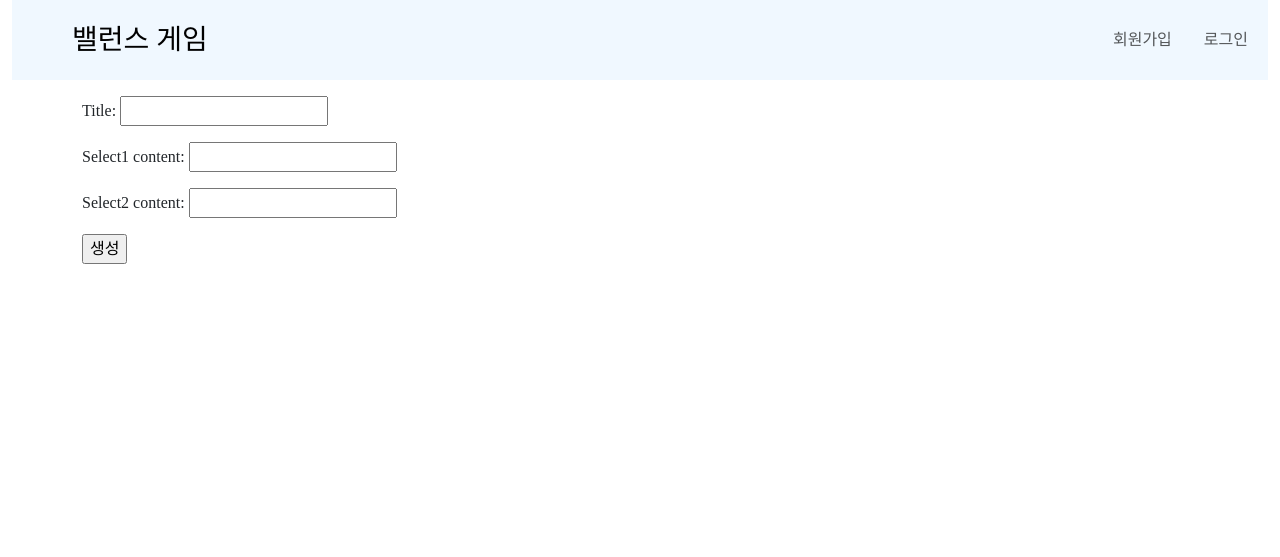
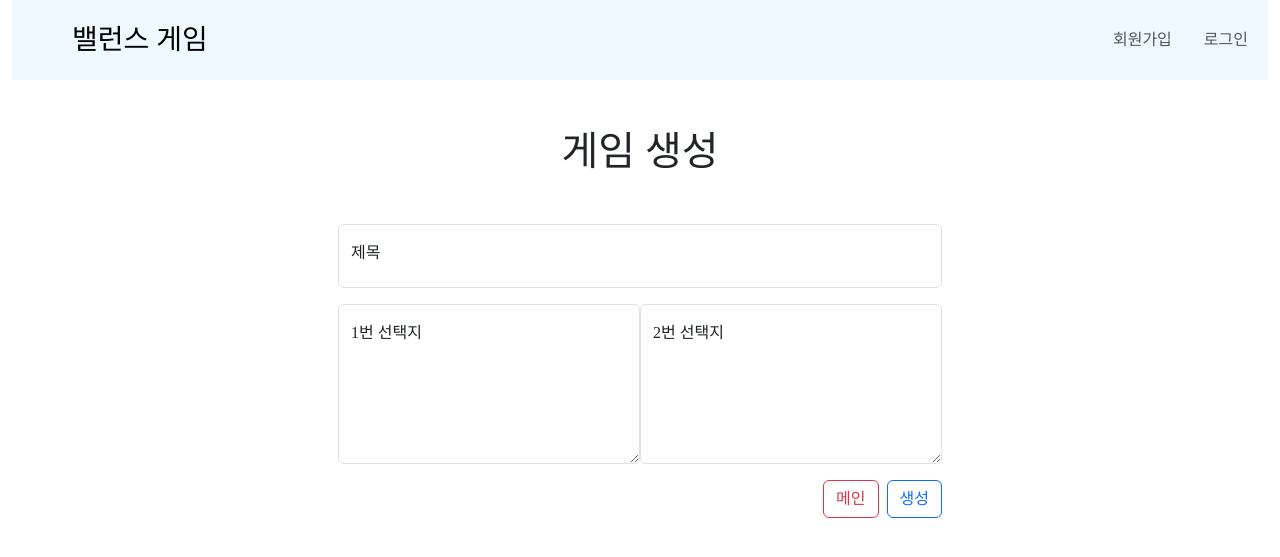
Before and after one commit to lemon-lime-honey/balance_game, a Django app: page /posts/create/ in a window 1280 px wide. Shown: the top 557 px of the page. Run offline with Django 3.2, Linux system fonts and the light colour scheme; some web fonts are replaced.

Commit message:
Revise create

```diff
--- a/posts/forms.py
+++ b/posts/forms.py
@@ -3,6 +3,35 @@ from .models import Post, Comment
 
 
 class PostForm(forms.ModelForm):
+    title = forms.CharField(
+        label='제목',
+        widget=forms.TextInput(
+            attrs={
+                'class': 'form-control',
+                'placeholder': '제목을 입력하세요',
+            }
+        )
+    )
+    select1_content = forms.CharField(
+        label='1번 선택지',
+        widget=forms.Textarea(
+            attrs={
+                'class': 'form-control',
+                'placeholder': '선택지를 입력하세요',
+                'style': 'height: 10em;',
+            }
+        )
+    )
+    select2_content = forms.CharField(
+        label='2번 선택지',
+        widget=forms.Textarea(
+            attrs={
+                'class': 'form-control',
+                'placeholder': '선택지를 입력하세요',
+                'style': 'height: 10em;',
+            }
+        )
+    )
     class Meta:
         model = Post
         fields = ('title', 'select1_content', 'select2_content',)
--- a/posts/templates/posts/create.html
+++ b/posts/templates/posts/create.html
@@ -1,24 +1,55 @@
 {% extends 'base.html' %}
-
 
 {% block title %}
 밸런스 게임 생성
 {% endblock title %}
 
+{% block style %}
+.form-floating>.form-control,
+.form-floating>.form-control-plaintext {
+  padding: 0rem 0.75rem;
+}
+
+.form-floating>.form-control,
+.form-floating>.form-control-plaintext,
+.form-floating>.form-select {
+  height: calc(3.5rem + 8px);
+  line-height: 2;
+}
+
+.form-floating>label {
+  padding: 1rem 0.75rem;
+}
+{% endblock style %}
 
 {% block body %}
-
-<div class="container">
+<div class="container w-50">
+  <h1 class="my-5 text-center">게임 생성</h1>
   <form action="{% url 'posts:create' %}" method="POST">
     {% csrf_token %}
-    {{form.as_p}}
-    <input type="submit" value="생성">
+    <div class="form-floating mb-3">
+      {{ form.title }}
+      {% include 'error.html' %}
+      <label for="{{ form.title_id_for_label }}">제목</label>
+    </div>
+    <div class="d-flex">
+      <div class="form-floating mb-3 col-6">
+        {{ form.select1_content }}
+        <label for="{{ form.select1_content_id_for_label }}">1번 선택지</label>
+      </div>
+      <div class="form-floating mb-3 col-6">
+        {{ form.select2_content }}
+        <label for="{{ form.select2_content_id_for_label }}">2번 선택지</label>
+      </div>
+    </div>
+    <div class="d-flex justify-content-end">
+      <a href="{% url 'posts:index' %}" class="me-2 btn btn-outline-danger">메인</a>
+      <input type="submit" value="생성" class="btn btn-outline-primary">
+    </div>
   </form>
 </div>
-
 {% endblock body %}
 
 
 {% block script %}
-
 {% endblock script %}
```
